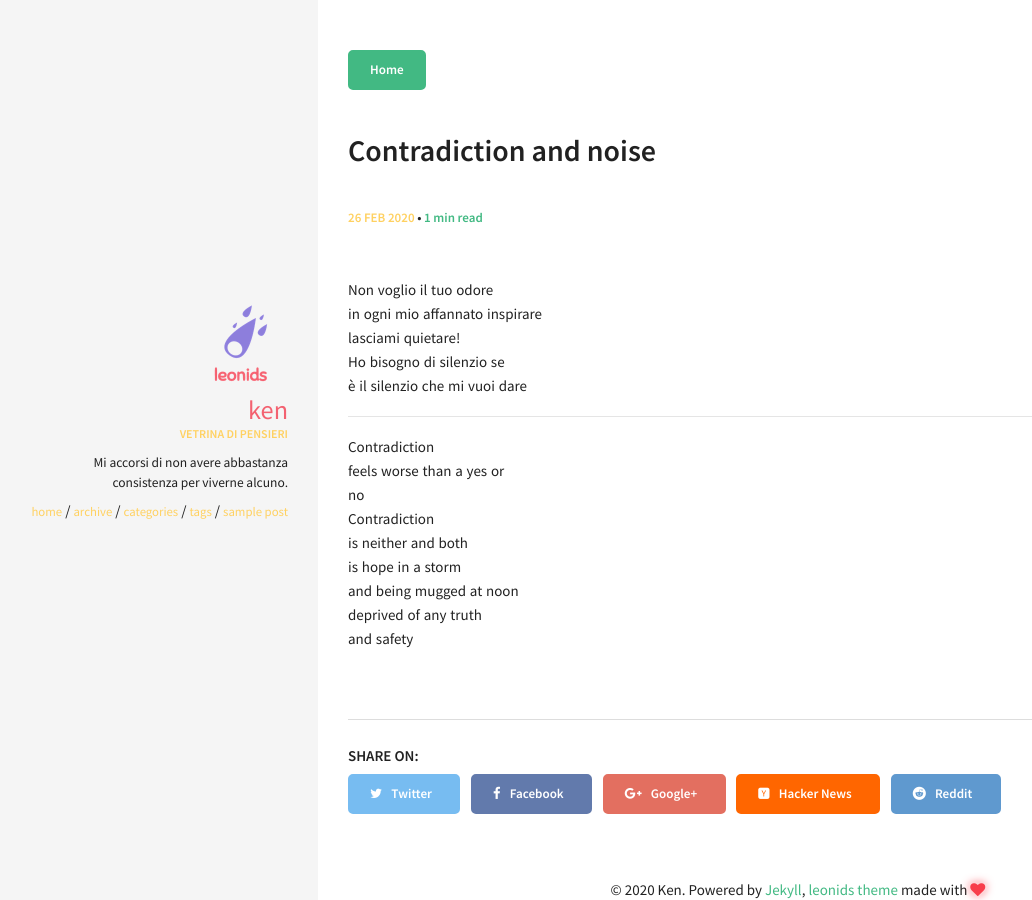
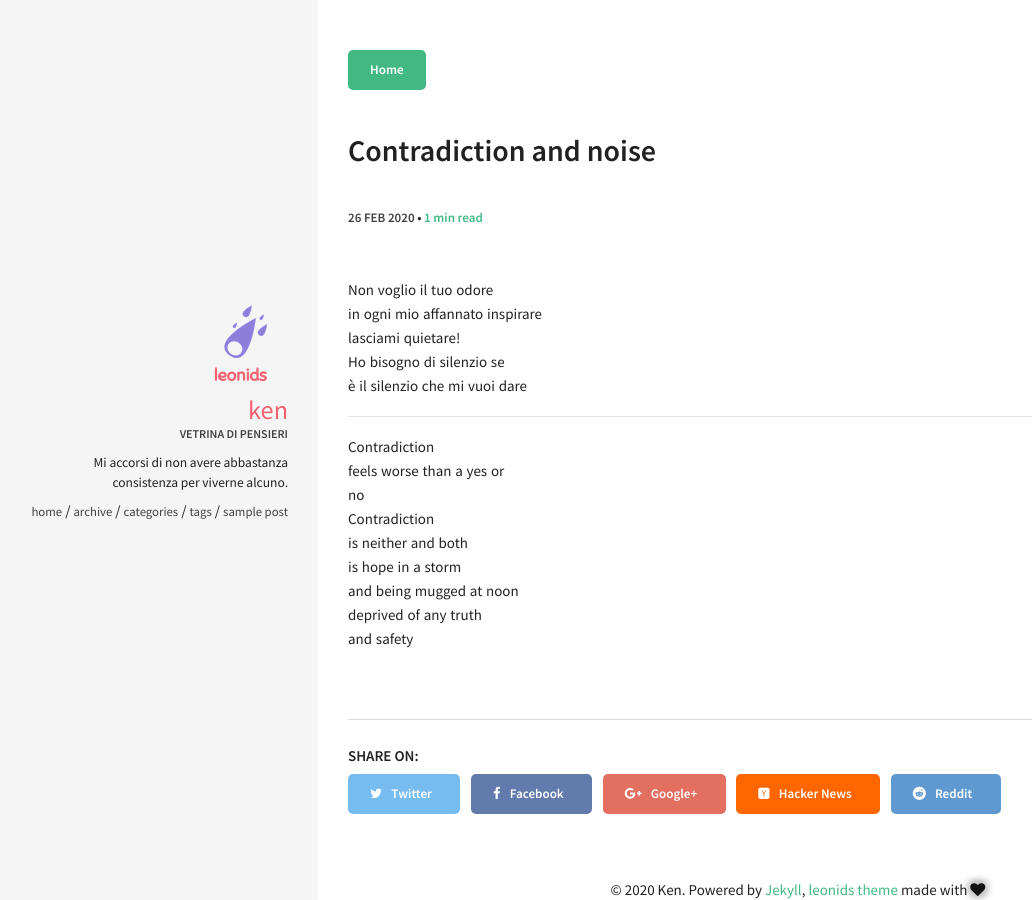
Before and after one commit to mirrorlessglassken/mirrorlessglassken.github.io, a Jekyll site: the page built from _posts/2020-02-26-contradiction.md, in a window 1280 px wide. Shown: the whole page, without its empty margins (2-1034 px from the left). Built offline with Jekyll 4.4.1, drawn with Linux system fonts in a browser that asks for light colours.

Commit message:
cambiati colori

```diff
--- a/_sass/components/_variables.scss
+++ b/_sass/components/_variables.scss
@@ -56,9 +56,9 @@ $background-color: #f5f5f5;
 
 $white:            #fff;
 $primary:          #42b983;
-$secondary:        #ffd161;
+$secondary:        #424242;
 $success:          #65e892;
-$danger:           #f83e4b;
+$danger:           #131313;
 $warning:          #F5A623;
 $info:             #09ABF6;
 
```
